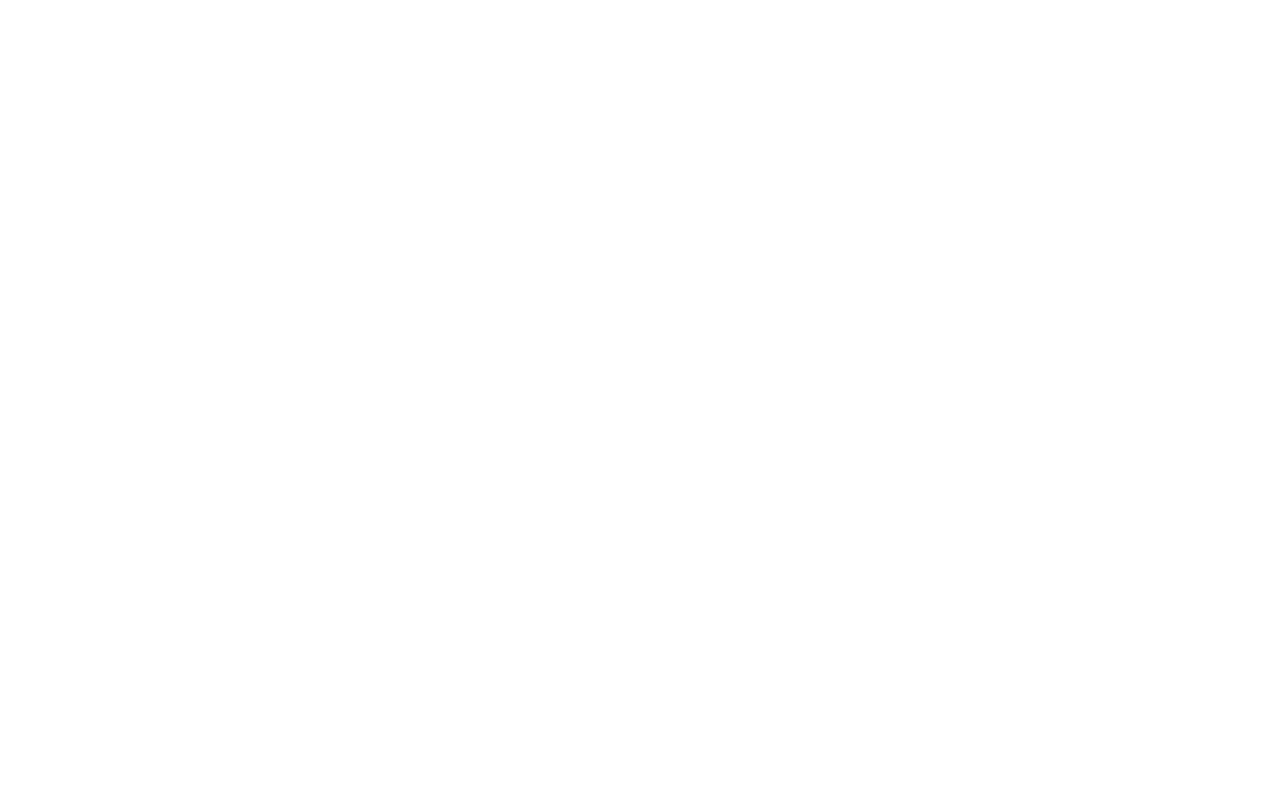
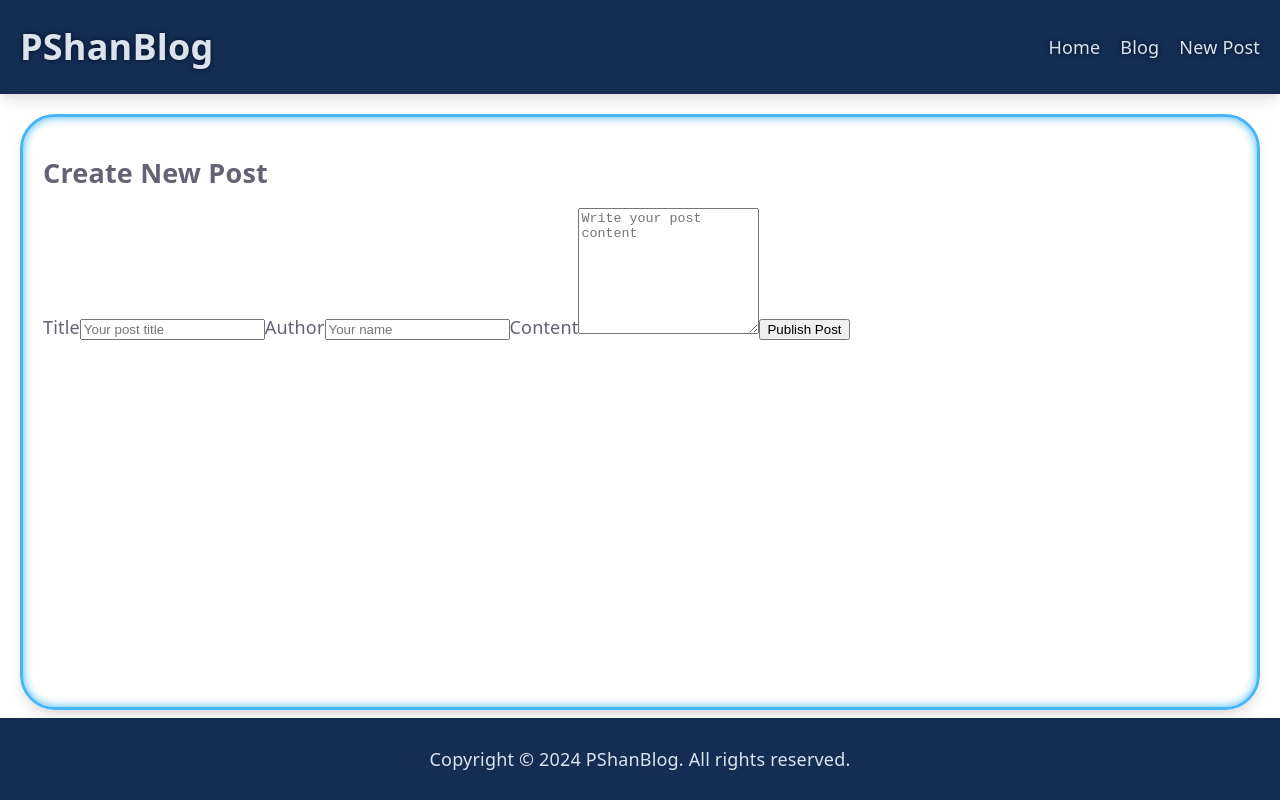
Before and after one commit to ParkerShank/Myblog, a React (Vite) app: page /new-post in a window 1280 px wide. Before the commit this address had no page. Built offline with nearby package versions, Linux system fonts and the light colour scheme.

Commit message:
completely functional

```diff
--- a/src/App.css
+++ b/src/App.css
@@ -22,8 +22,9 @@
     display: flex;
     gap: 20px;
 }
-.header ul li button{
+.nav-link{
     cursor: pointer;
+    text-decoration: none;
     transition: color 0.3s;
     background: none;
     border: none;
@@ -31,7 +32,7 @@
     font: inherit;
     text-shadow: inherit;
 }
-.header ul li button:hover {
+.nav-link:hover {
     color: #45b5f6;
 }
 .content {
--- a/src/App.jsx
+++ b/src/App.jsx
@@ -1,21 +1,40 @@
 
+import { useState } from 'react';
+import { BrowserRouter, Routes, Route } from 'react-router-dom';
 import Home from './Pages/Home.jsx';
 import Blog from './Pages/Blog.jsx';
-import Create from './Pages/Create.jsx';
-import { BrowserRouter, Routes, Route } from 'react-router-dom';
-import './App.css' ;
-
+import NewPost from './Pages/NewPost.jsx';
+import './App.css';
 
 function App() {
+  const [posts, setPosts] = useState([
+    {
+      id: 1,
+      title: 'Welcome to PShanBlog',
+      author: 'Admin',
+      content: 'This blog is now live. Create your first post by visiting New Post page.',
+      timestamp: new Date().toLocaleString(),
+    },
+  ]);
+
+  const addPost = (post) => {
+    setPosts((prevPosts) => [{ ...post, id: Date.now(), timestamp: new Date().toLocaleString() }, ...prevPosts]);
+  };
+
+  const deletePost = (id) => {
+    setPosts((prevPosts) => prevPosts.filter((post) => post.id !== id));
+  };
+
   return (
     <BrowserRouter>
       <Routes>
         <Route path="/" element={<Home />} />
-        <Route path="/blog" element={<Blog />} />
-        <Route path="/create" element={<Create />} />
+        <Route path="/blog" element={<Blog posts={posts} onDelete={deletePost} />} />
+        <Route path="/new-post" element={<NewPost onAdd={addPost} />} />
+        <Route path="*" element={<div style={{ padding: '2rem', textAlign: 'center' }}><h2>404 - Page Not Found</h2><p>The page you are looking for does not exist.</p></div>} />
       </Routes>
     </BrowserRouter>
-  )
+  );
 }
 
 export default App;
--- a/src/Pages/Blog.jsx
+++ b/src/Pages/Blog.jsx
@@ -1,20 +1,30 @@
 
 import Header from '../components/Header.jsx';
 import Footer from '../components/Footer.jsx';
-import '../App.css' ;
-function Blog() {
+import '../App.css';
 
-
+function Blog({ posts = [], onDelete }) {
   return (
     <>
       <Header />
-      <div className="Content">
-        <h2>Create Post</h2>
-        <p>Share your thoughts, ideas, and stories with the world. Whether you're a seasoned blogger or just starting out, PShanBlog provides a user-friendly interface to create and publish your content effortlessly.</p>
+      <div className="content">
+        <h2>Blog Posts</h2>
+        {posts.length === 0 ? (
+          <p>No posts yet. Create the first post in the New Post page.</p>
+        ) : (
+          posts.map((post) => (
+            <article className="post-card" key={post.id}>
+              <h3>{post.title}</h3>
+              <p className="meta">By {post.author} on {post.timestamp}</p>
+              <p>{post.content}</p>
+              <button className="button delete" onClick={() => onDelete(post.id)}>Delete</button>
+            </article>
+          ))
+        )}
       </div>
       <Footer />
     </>
-  )
+  );
 }
 
 export default Blog;
--- /dev/null
+++ b/src/Pages/NewPost.jsx
@@ -0,0 +1,62 @@
+import React, { useState } from 'react';
+import Header from '../components/Header.jsx';
+import Footer from '../components/Footer.jsx';
+import '../App.css';
+
+function NewPost({ onAdd }) {
+  const [title, setTitle] = useState('');
+  const [author, setAuthor] = useState('');
+  const [content, setContent] = useState('');
+  const [error, setError] = useState('');
+
+  const resetForm = () => {
+    setTitle('');
+    setAuthor('');
+    setContent('');
+    setError('');
+  };
+
+  const handleSubmit = (e) => {
+    e.preventDefault();
+
+    if (!title.trim() || !author.trim() || !content.trim()) {
+      setError('All fields are required: title, author, and content.');
+      return;
+    }
+
+    onAdd({ title: title.trim(), author: author.trim(), content: content.trim() });
+    resetForm();
+  };
+
+  return (
+    <>
+      <Header />
+      <div className="content">
+        <h2>Create New Post</h2>
+        <form onSubmit={handleSubmit} className="new-post-form">
+          {error && <p className="error-message">{error}</p>}
+
+          <label>
+            Title
+            <input type="text" value={title} onChange={(e) => setTitle(e.target.value)} placeholder="Your post title" />
+          </label>
+
+          <label>
+            Author
+            <input type="text" value={author} onChange={(e) => setAuthor(e.target.value)} placeholder="Your name" />
+          </label>
+
+          <label>
+            Content
+            <textarea value={content} onChange={(e) => setContent(e.target.value)} placeholder="Write your post content" rows={8} />
+          </label>
+
+          <button className="button" type="submit">Publish Post</button>
+        </form>
+      </div>
+      <Footer />
+    </>
+  );
+}
+
+export default NewPost;
--- a/src/components/Header.jsx
+++ b/src/components/Header.jsx
@@ -1,30 +1,19 @@
-import '../App.css'
+import '../App.css';
 import React from 'react';
-import { useNavigate } from 'react-router-dom';
+import { Link } from 'react-router-dom';
+
 function Header() {
-    const navigate = useNavigate();
-    const handleButtonClickBlog = () => {
-        navigate('/blog');
-    };
-    const handleButtonClickCreate = () => {
-        navigate('/create');
-    };
-    const handleButtonClickHome = () => {
-        navigate('/');
-    }
   return (
-
-        <>
     <div className="header">
       <h1>PShanBlog</h1>
       <ul>
-                    <li><button onClick={handleButtonClickHome} >Home</button></li>
-                    <li><button onClick={handleButtonClickBlog}>Blog</button></li>
-                    <li><button onClick={handleButtonClickCreate}>Create</button></li>
+        <li><Link to="/" className="nav-link">Home</Link></li>
+        <li><Link to="/blog" className="nav-link">Blog</Link></li>
+        <li><Link to="/new-post" className="nav-link">New Post</Link></li>
       </ul>
     </div>
-        </>
-    )
+  );
 }
 
+
 export default Header;
```
Lines whose indentation alone changed are shown as unchanged.
